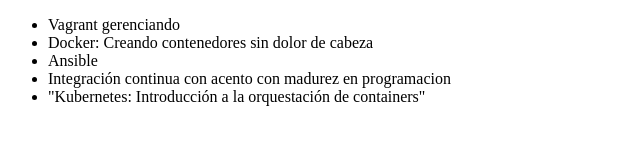
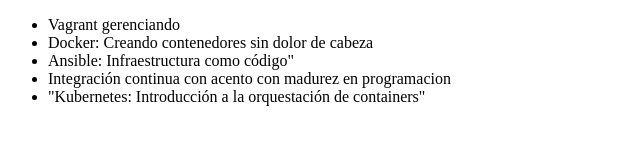
Before and after one commit to JorgeSantiagoMaraviQuinto/santiago2, a plain HTML site: page index.html in a window 1280 px wide. Shown: the whole page, without its empty margins (0-640 px from the left). Drawn offline with Linux system fonts and the light colour scheme.

Commit message:
Cambiando curso ansible

```diff
--- a/index.html
+++ b/index.html
@@ -8,7 +8,7 @@
      <ul>
          <li> Vagrant gerenciando </li>
          <li> Docker: Creando contenedores sin dolor de cabeza </li>
-         <li> Ansible </li>
+         <li> Ansible: Infraestructura como código" </li>
          <li> Integración continua con acento con madurez en programacion</li>
          <li> "Kubernetes: Introducción a la orquestación de containers"</li>
      </ul>
```
